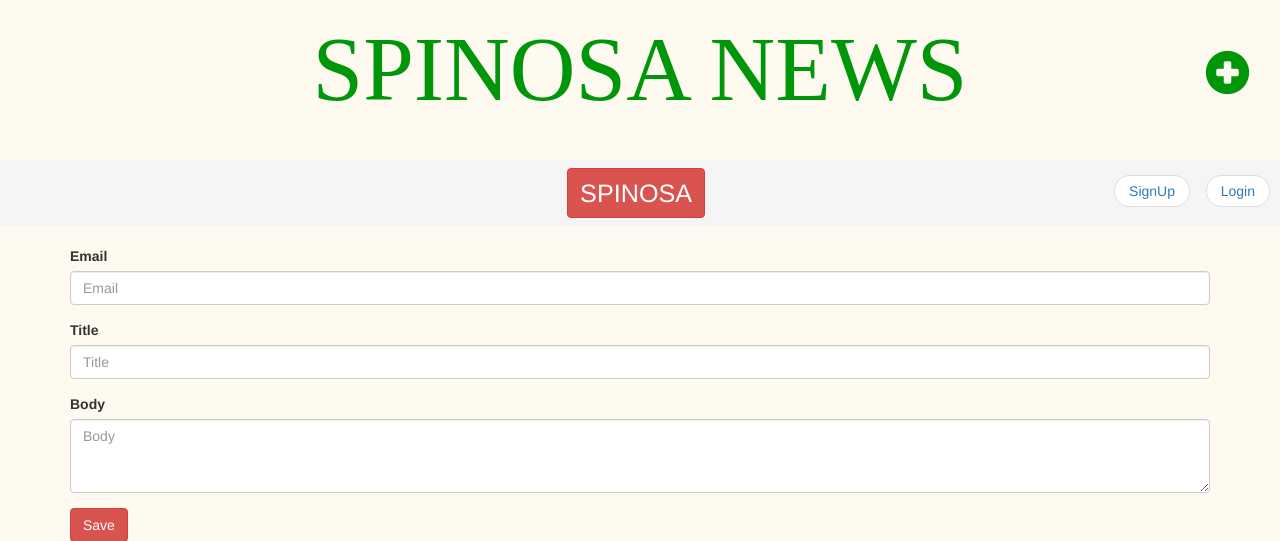
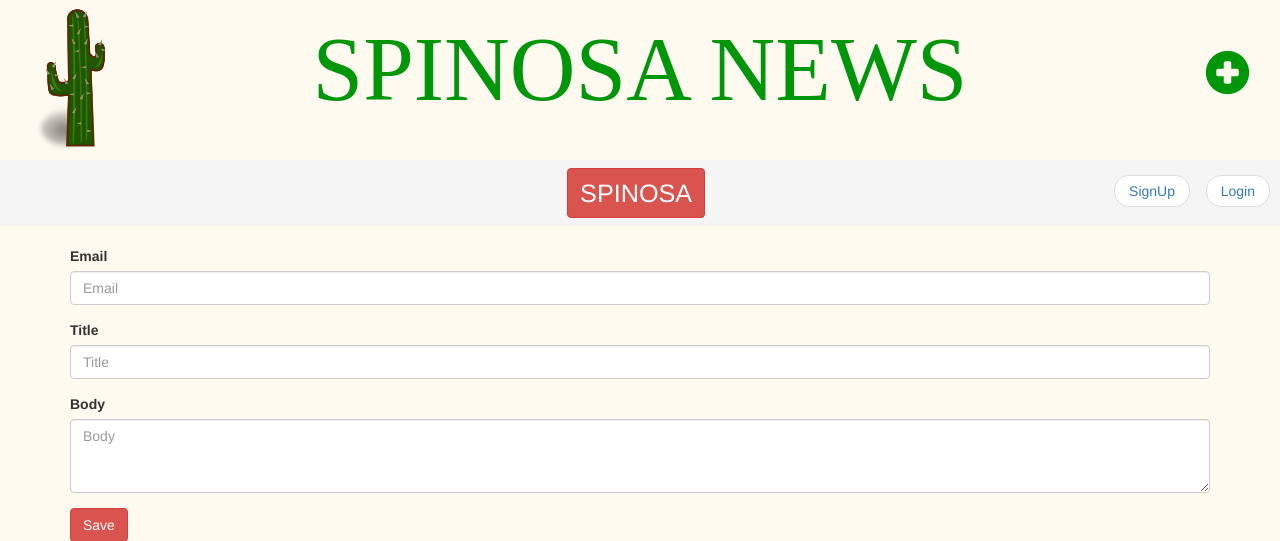
Before and after one commit to lyk2017-python/Spinosa, a Django app: page /contact/ in a window 1280 px wide. Shown: the top 541 px of the page. Run offline with Django 3.2, Linux system fonts and the light colour scheme; data that the repository does not hold is empty; some libraries are stand-ins or nearby versions; some web fonts are replaced.

Commit message:
cactus image added to base html.

```diff
--- a/spinosanews/news/static/news/css/style.css
+++ b/spinosanews/news/static/news/css/style.css
@@ -5,7 +5,13 @@
 
 body {
     background-color:  #FFFAF0   !important;
+}
 
+.cactus{
+    position:absolute;
+    width:140px;
+    height:155px;
+    margin: -19px 0px 0px 10px;
 }
 
 .dom {
--- a/spinosanews/news/templates/news/base.html
+++ b/spinosanews/news/templates/news/base.html
@@ -16,6 +16,7 @@
 </head>
 
 <body>
+    <img class="cactus" src="{%static "news/images/cactus.png" %}" alt="Spinosa">
     <h1 class="dom"><a style="color:#00960a;" href={% url "home" %}>SPINOSA NEWS</a></h1>
     <h3 class="createnew">
         <a href="{% url "createnews" %}">
```
Also changed, not shown: spinosanews/news/static/news/images/cactus.png (added), spinosanews/news/static/news/images/cactus_1.png (added).
